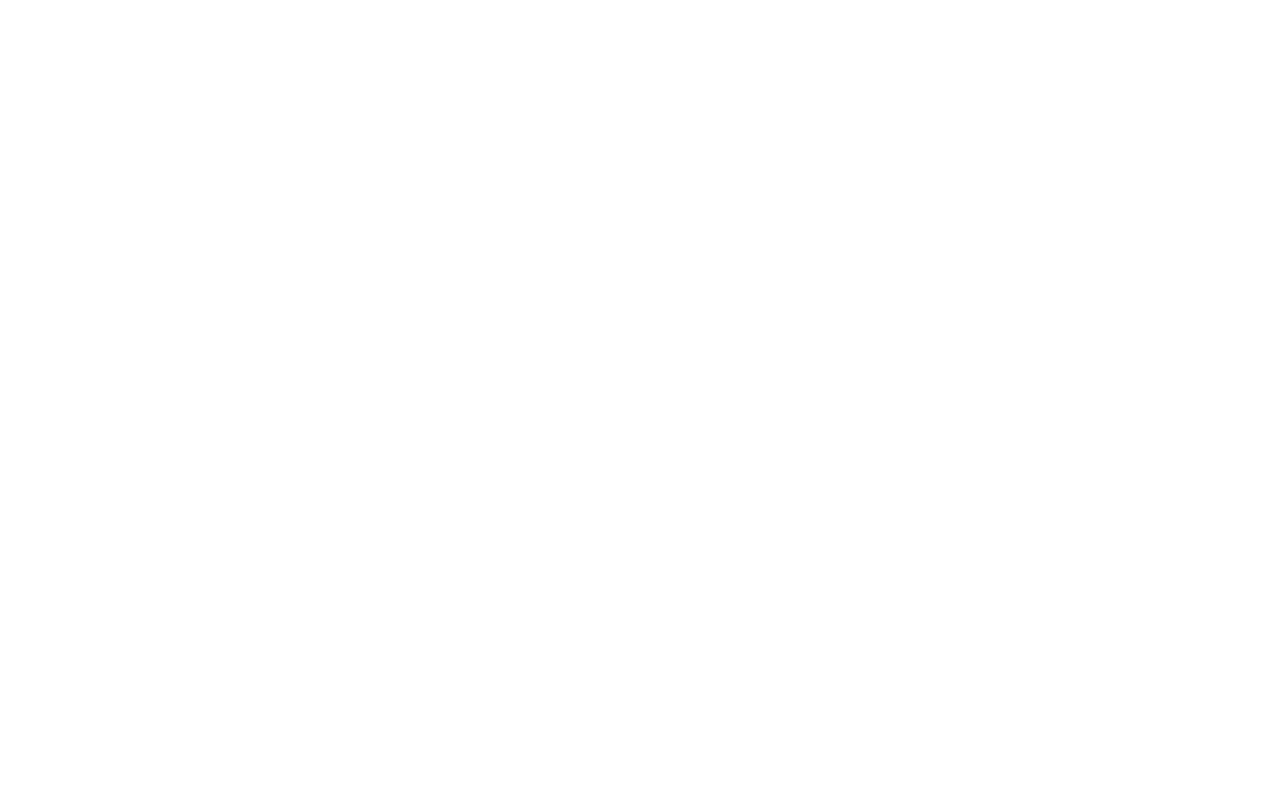
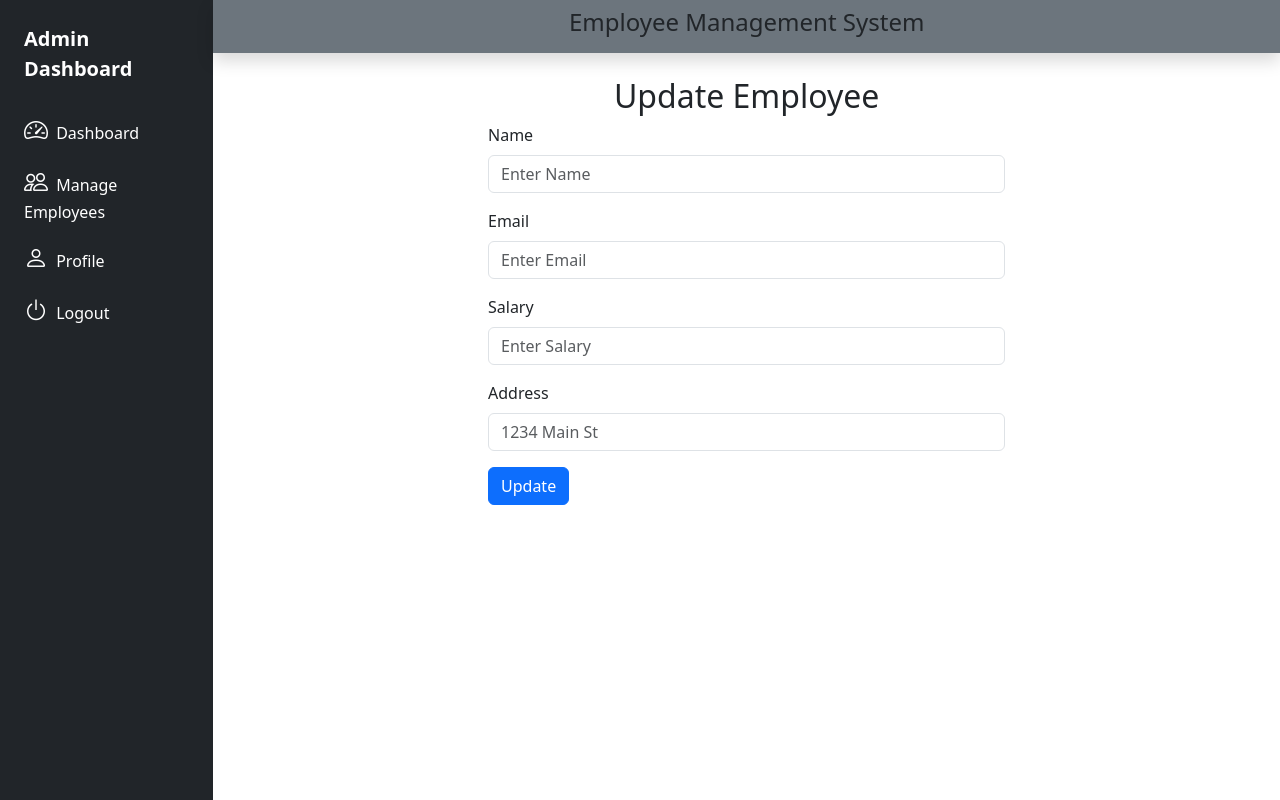
Before and after one commit to OmorGalib/Employee-MS, a React (Vite) app in the folder fontend/: page /employeeEdit/1 in a window 1280 px wide. Before the commit this address had no page. Built offline with nearby package versions, Linux system fonts and the light colour scheme; no server answers.

Commit message:
edit & delete employee

```diff
--- a/fontend/src/App.jsx
+++ b/fontend/src/App.jsx
@@ -6,6 +6,7 @@ import Employee from './Employee'
 import Profile from './Profile'
 import Home from './Home'
 import AddEmployee from './AddEmployee'
+import EditEmployee from './EditEmployee'
 
 function App() {
 
@@ -17,6 +18,7 @@ function App() {
         <Route path='/employee' element={<Employee />}></Route>
         <Route path='/profile' element={<Profile />}></Route>
         <Route path='/create' element={<AddEmployee />}></Route>
+        <Route path='/employeeEdit/:id' element={<EditEmployee />}></Route>
       </Route>
       <Route path='/login' element={<Login />}></Route>
     </Routes>
--- /dev/null
+++ b/fontend/src/EditEmployee.jsx
@@ -0,0 +1,70 @@
+import axios from 'axios';
+import React, { useEffect, useState } from 'react'
+import { useNavigate, useParams } from 'react-router-dom';
+
+function EditEmployee() {
+	const [data, setData] = useState({
+		name: '',
+		email: '',
+		address: '',
+		salary: '',
+	})
+	const navigate = useNavigate()
+
+	const {id} = useParams();
+
+	useEffect(()=> {
+		axios.get('http://localhost:8081/get/'+id)
+		.then(res => {
+			setData({...data, name: res.data.Result[0].name,
+				email: res.data.Result[0].email,
+				address: res.data.Result[0].address,
+				salary: res.data.Result[0].salary
+			})
+		})
+		.catch(err =>console.log(err));
+	}, [])
+
+	const handleSubmit = (event) => {
+		event.preventDefault();
+		axios.put('http://localhost:8081/update/'+id, data)
+		.then(res => {
+			if(res.data.Status === "Success") {
+				navigate('/employee')
+			}
+		})
+		.catch(err => console.log(err));
+	}
+  return (
+    <div className='d-flex flex-column align-items-center pt-4'>
+			<h2>Update Employee</h2>
+			<form class="row g-3 w-50" onSubmit={handleSubmit}>
+			<div class="col-12">
+					<label for="inputName" class="form-label">Name</label>
+					<input type="text" class="form-control" id="inputName" placeholder='Enter Name' autoComplete='off'
+					onChange={e => setData({...data, name: e.target.value})} value={data.name}/>
+				</div>
+				<div class="col-12">
+					<label for="inputEmail4" class="form-label">Email</label>
+					<input type="email" class="form-control" id="inputEmail4" placeholder='Enter Email' autoComplete='off'
+					onChange={e => setData({...data, email: e.target.value})} value={data.email}/>
+				</div>
+				<div class="col-12">
+					<label for="inputSalary" class="form-label">Salary</label>
+					<input type="text" class="form-control" id="inputSalary" placeholder="Enter Salary" autoComplete='off'
+					onChange={e => setData({...data, salary: e.target.value})} value={data.salary}/>
+				</div>
+				<div class="col-12">
+					<label for="inputAddress" class="form-label">Address</label>
+					<input type="text" class="form-control" id="inputAddress" placeholder="1234 Main St" autoComplete='off'
+					onChange={e => setData({...data, address: e.target.value})} value={data.address}/>
+				</div>
+				<div class="col-12">
+					<button type="submit" class="btn btn-primary">Update</button>
+				</div>
+			</form>
+		</div>
+  )
+}
+
+export default EditEmployee
```
Also changed, not shown: 2 other files (tests, documents, lock files or other folders).
